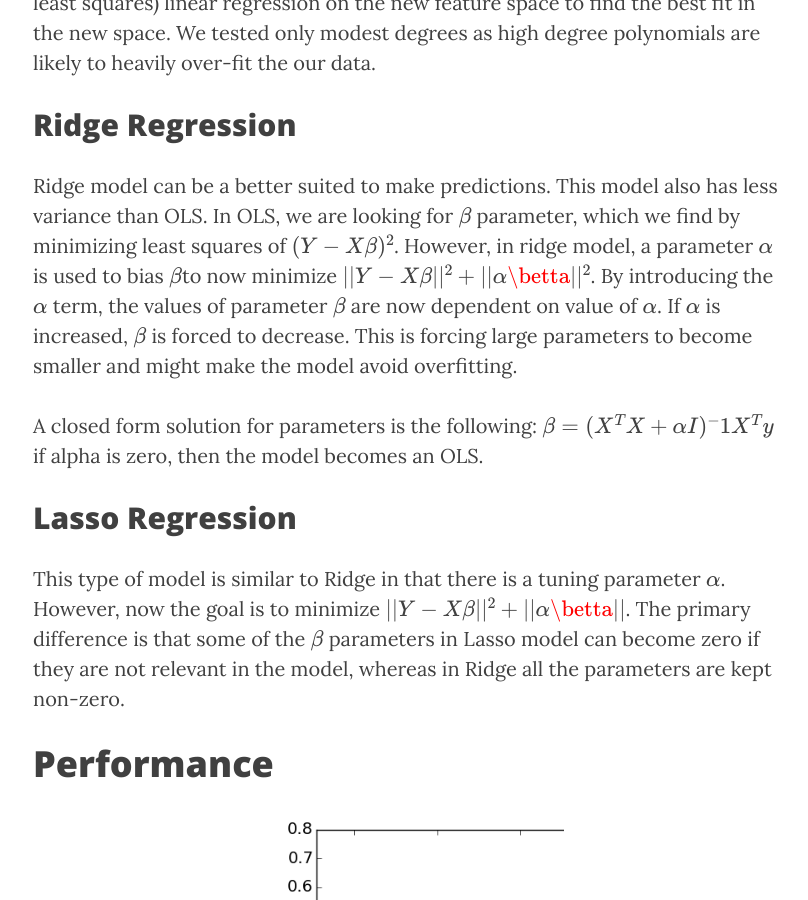
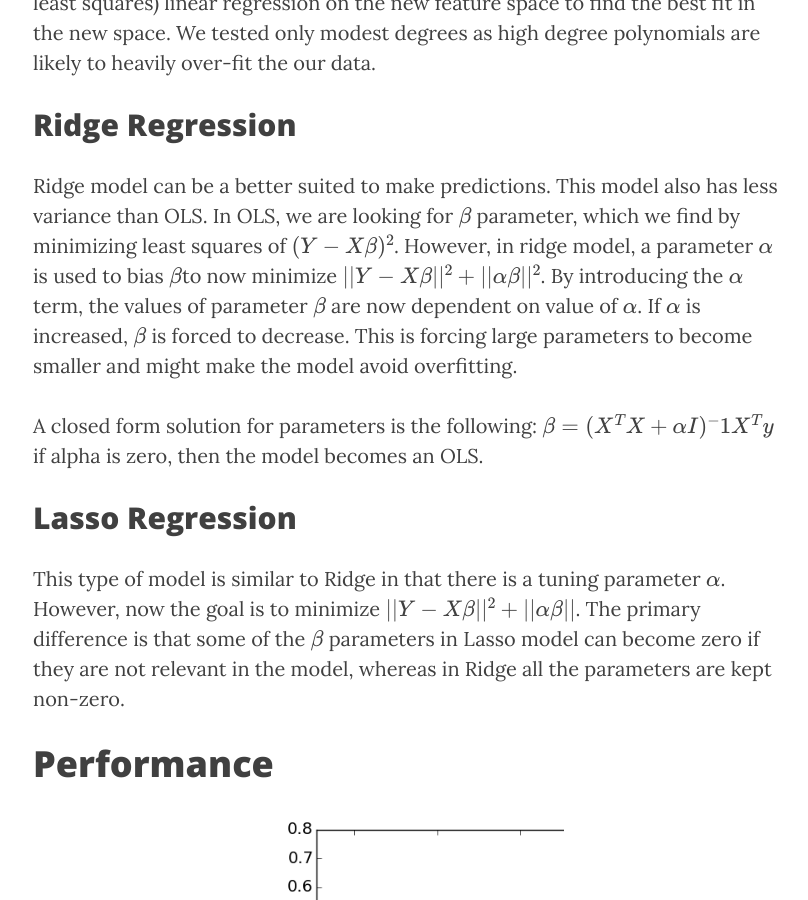
Before and after one commit to Saganaut/MIC-Ternary-Eutectic-Alloy, a Jekyll site: the page built from _posts/2015-11-01-Modeling.markdown, in a window 1280 px wide and 900 px high, scrolled down 1360 px. Shown: the whole window, without its empty margins (232-1040 px from the left). Built offline with Jekyll 4.4.1, drawn with Linux system fonts in a browser that asks for light colours; nearby versions of some CDN libraries; formulas are drawn with MathJax 3.

Commit message:
updated text

```diff
--- a/_posts/2015-11-01-Modeling.markdown
+++ b/_posts/2015-11-01-Modeling.markdown
@@ -33,14 +33,14 @@ We then performed OLS (ordinary least squares) linear regression on the new feat
 We tested only modest degrees as high degree polynomials are likely to heavily over-fit the our data.
 
 ## Ridge Regression
-Ridge model can be a better suited to make predictions. This model also has less variance than OLS. In OLS, we are looking for $$ \beta $$ parameter, which we find by minimizing least squares of $$ (Y - X \beta)^2 $$. However, in ridge model, a parameter $$ \alpha $$ is used to bias $$ \beta $$to now minimize  $$ ||Y - X \beta||^2 +||\alpha \betta||^2 $$. By introducing the $$ \alpha $$ term, the values of parameter $$ \beta $$ are now dependent on value of $$ \alpha $$. If $$ \alpha $$ is increased, $$ \beta $$ is forced to decrease. This is forcing large parameters to become smaller and might make the model avoid overfitting.
+Ridge model can be a better suited to make predictions. This model also has less variance than OLS. In OLS, we are looking for $$ \beta $$ parameter, which we find by minimizing least squares of $$ (Y - X \beta)^2 $$. However, in ridge model, a parameter $$ \alpha $$ is used to bias $$ \beta $$to now minimize  $$ ||Y - X \beta||^2 +||\alpha \beta||^2 $$. By introducing the $$ \alpha $$ term, the values of parameter $$ \beta $$ are now dependent on value of $$ \alpha $$. If $$ \alpha $$ is increased, $$ \beta $$ is forced to decrease. This is forcing large parameters to become smaller and might make the model avoid overfitting.
 
 A closed form solution for parameters is the following:
 $$ \beta = (X^T X + \alpha I )^-1 X^T y $$
 if alpha is zero, then the model becomes an OLS.
 
 ## Lasso Regression
-This type of model is similar to Ridge in that there is a tuning parameter $$ \alpha $$. However, now the goal is to minimize $$ ||Y - X \beta||^2 +||\alpha \betta|| $$. The primary difference is that some of the $$ \beta $$ parameters in Lasso model can become zero if they are not relevant in the model, whereas in Ridge all the parameters are kept non-zero.
+This type of model is similar to Ridge in that there is a tuning parameter $$ \alpha $$. However, now the goal is to minimize $$ ||Y - X \beta||^2 +||\alpha \beta|| $$. The primary difference is that some of the $$ \beta $$ parameters in Lasso model can become zero if they are not relevant in the model, whereas in Ridge all the parameters are kept non-zero.
 
 <!--# Non-linear Models
 We have started an initial investigation into different techniques to perform our regression task.
```
